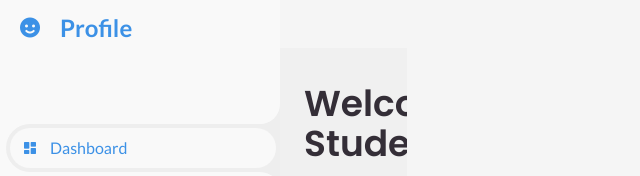
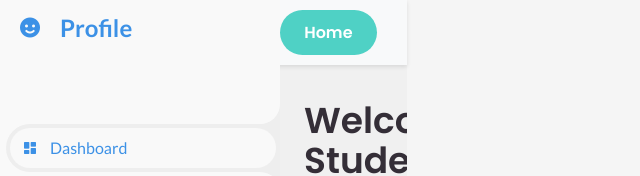
Before and after one commit to MORISON-K/AITS, a React (Vite) app in the folder client/aits_frontend/: page /dashboard in a window 1280 px wide. Shown: the top 176 px of the page, without its empty margins (0-640 px from the left). Built offline with nearby package versions, Linux system fonts and the light colour scheme; no server answers; the HTML template or start-up script is replaced by a standard one.

Commit message:
Updating nav bar

```diff
--- a/client/aits_frontend/src/App.css
+++ b/client/aits_frontend/src/App.css
@@ -48,28 +48,31 @@
 }
 
 .nav-bar {
-  background-color: whitesmoke;
-  color: #fff;
-  padding: 5px;
+	background-color: #f8f9fa;
+	padding: 10px 30px;
 	display: flex;
-  justify-content: space-between;
+	justify-content: flex-end; /* aligns to the right */
+	align-items: center;
+	box-shadow: 0 2px 4px rgba(0, 0, 0, 0.1);
   }
 
   .nav-button {
-  background-color: #61e4b0;
+	background-color: #4fd1c5;
 	color: #fff;
-  padding: 10px 20px;
+	padding: 10px 24px;
 	border: none;
-  border-radius: 20px;
+	border-radius: 30px;
 	cursor: pointer;
 	font-size: 16px;
-  font-weight: bold;
-  font-family: Arial, Helvetica, sans-serif;
+	font-weight: 600;
+	transition: background-color 0.3s ease;
   }
-cd
+
   .nav-button:hover {
-  background-color: #3e8e41;
+	background-color: #38b2ac;
   }
+
+
 .welcome-page {
   display: flex;
   flex-direction: column;
```
Lines whose indentation alone changed are shown as unchanged.
